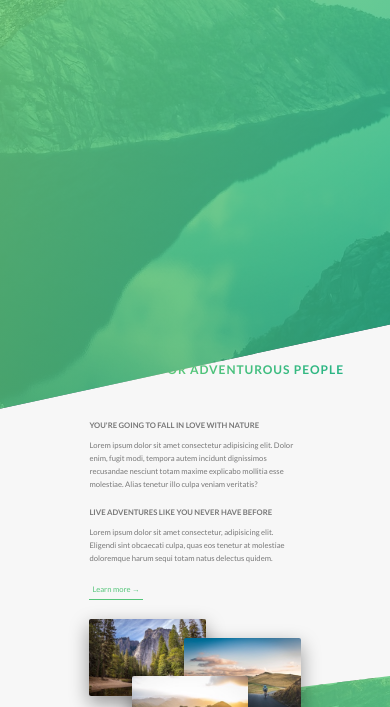
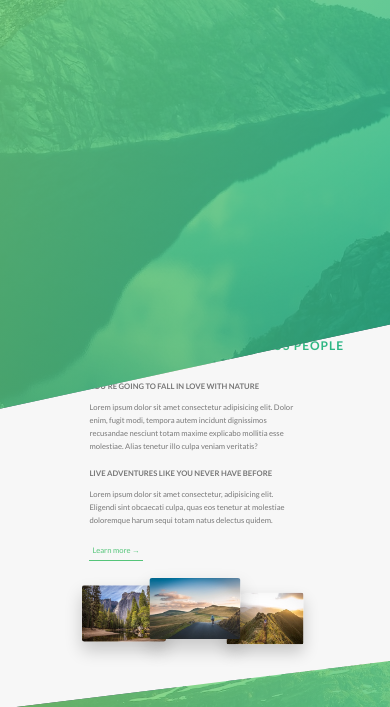
Before and after one commit to Larrygf02/project-css, a website: page index.html in a window 390 px wide. Shown: the part 393-1100 px from the top of the page. Drawn offline with Linux system fonts and the light colour scheme.

Commit message:
responsive design +1

```diff
--- a/sass/base/_utilities.scss
+++ b/sass/base/_utilities.scss
@@ -4,10 +4,16 @@
 
 .u-margin-bottom-big {
     margin-bottom: 8rem !important;
+    @include respond(tab-port) {
+        margin-bottom: 5rem !important;
+    }
 }
 
 .u-margin-bottom-medium {
     margin-bottom: 4rem !important;
+    @include respond(tab-port) {
+        margin-bottom: 3rem !important;
+    }
 }
 
 .u-margin-bottom-small {
--- a/sass/components/_compositions.scss
+++ b/sass/components/_compositions.scss
@@ -10,19 +10,40 @@
         transition: all .2s;
         outline-offset: 2rem;
 
+        @include respond(tab-port) {
+            float: left;
+            position: relative;
+            width: 33.3333%;
+            box-shadow: 0 1.5rem 3rem rgba($color-black, .2);
+        }
+
         &--p1 {
             left: 0;
             top: -2rem;
+            @include respond(tab-port) {
+                top: 0;
+                transform: scale(1.2);
+            }
         }
 
         &--p2 {
             right: 0;
             top: 2rem;
+            @include respond(tab-port) {
+                top: -1rem;
+                transform: scale(1.3);
+                z-index: 100;
+            }
         }
 
         &--p3 {
             left: 20%;
             top: 10rem;
+            @include respond(tab-port) {
+                top: 1rem;
+                left: 0;
+                transform: scale(1.1);
+            }
         }
 
         &:hover {
--- a/sass/components/_feature-box.scss
+++ b/sass/components/_feature-box.scss
@@ -6,6 +6,9 @@
     border-radius: 3px;
     box-shadow: 0 1.5rem 4rem rgba($color-black, .15);
     transition: transform .3s;
+    @include respond(tab-port) {
+        padding: 2rem;
+    }
 
     &__icon {
         font-size: 6rem;
@@ -15,6 +18,9 @@
         color: transparent;
         -webkit-background-clip: text;
         background-clip: text;
+        @include respond(tab-port) {
+            margin-bottom: 0;
+        }
     }
 
     &:hover {
--- a/sass/layout/_footer.scss
+++ b/sass/layout/_footer.scss
@@ -11,6 +11,9 @@
     &__logo-box {
         text-align: center;
         margin-bottom: 8rem;
+        @include respond(tab-port) {
+            margin-bottom: 6rem;
+        }
     }
 
     &__logo {
--- a/sass/pages/_home.scss
+++ b/sass/pages/_home.scss
@@ -2,6 +2,10 @@
     background-color: $color-grey-light-1;
     padding: 25rem 0;
     margin-top: -20vh;
+
+    @include respond(tab-port) {
+        padding: 20rem 0;
+    }
 }
 
 .section-features {
@@ -19,22 +23,35 @@
     & > * {
         transform: skewY(7deg);
     }
+
+    @include respond(tab-port) {
+        padding: 10rem 0;
+    }
 }
 
 .section-tours {
     background-color: $color-grey-light-1;
     padding: 25rem 0 15rem 0;
     margin-top: -10rem;
+    @include respond(tab-port) {
+        padding: 20rem 0 10rem 0;
+    }
 }
 
 .section-stories {
     position: relative;
     padding: 15rem 0;
+    @include respond(tab-port) {
+        padding: 10rem 0;
+    }
 }
 
 .section-book {
     padding: 15rem 0;
     background-image: linear-gradient(to right bottom, $color-primary-light, $color-primary-dark);
+    @include respond(tab-port) {
+        padding: 10rem 0;
+    }
 }
 
 .book {
```
Also changed, not shown: css/style.css.
